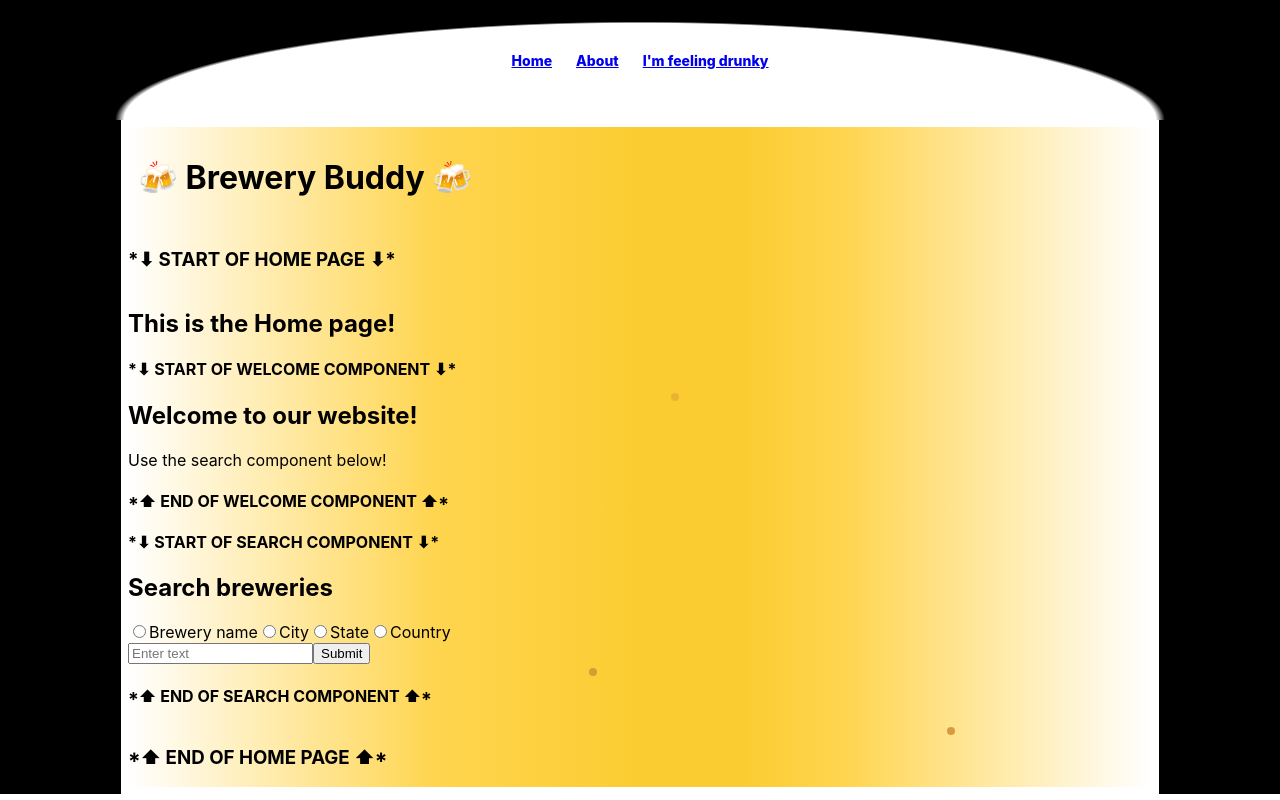
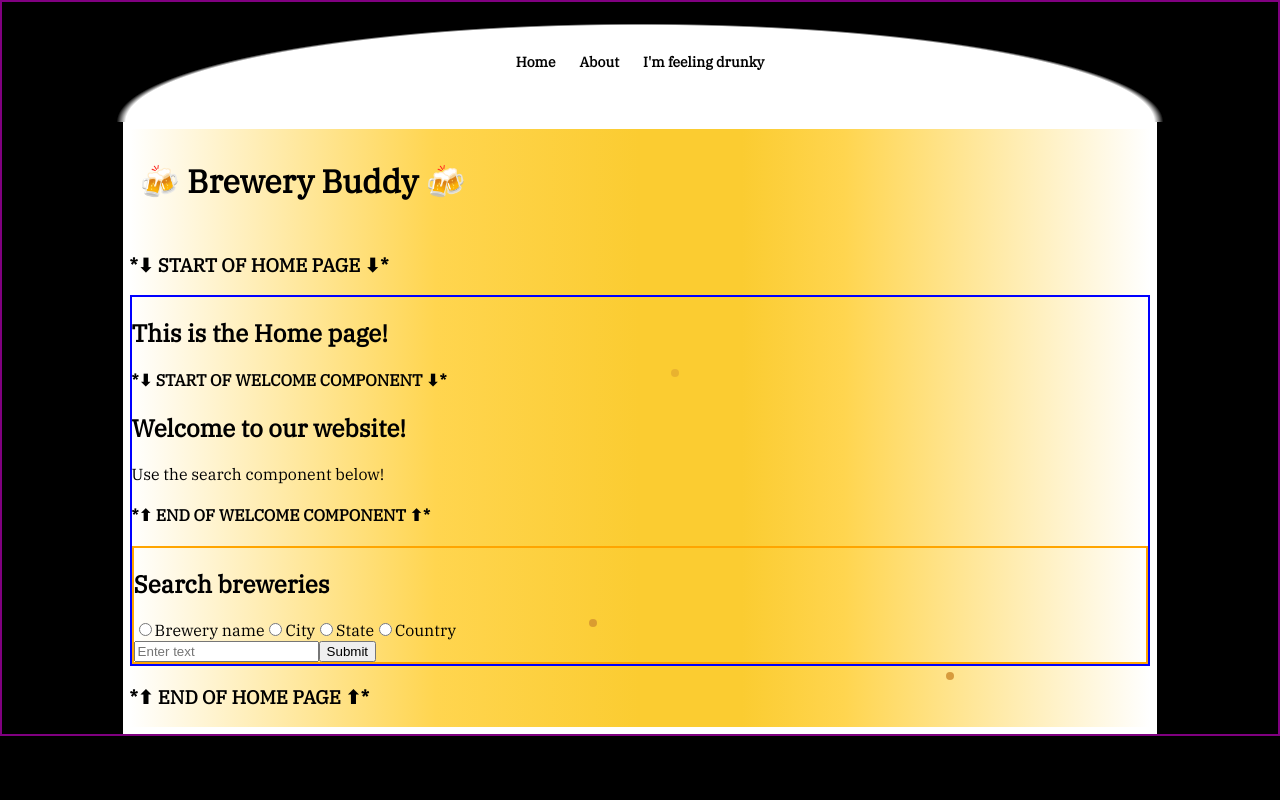
Before and after one commit to jordbort/project-2-brewery-app, a React (Create React App) app: page / in a window 1280 px wide. Built offline with nearby package versions, Linux system fonts and the light colour scheme.

Commit message:
Overhaul 1 - font, spacing, adding and renaming things semantically

```diff
--- a/src/App.css
+++ b/src/App.css
@@ -1,29 +1,38 @@
-@import url('https://fonts.googleapis.com/css2?family=IBM+Plex+Serif:wght@600&family=Special+Elite&display=swap');
+@import url('https://fonts.googleapis.com/css2?family=IBM+Plex+Serif:wght@400&family=Special+Elite&display=swap');
 
 /* Font for all general text on the site */
     /* font-family: 'IBM Plex Serif', serif; */
 /* Font for the brewery name & brewery-type */
     /* font-family: 'Special Elite', cursive; */
+body {
+    background-color: #000000;
+    font-family: 'IBM Plex Serif', serif;
+    /* position: relative; */
+    /* margin: 0; */
+    /* padding: 0; */
+}
 
 .App-container {
-    background-color: black;
+    /* background-color: black; */
     display: flex;
     flex-direction: column;
     align-items: center;
     height: 100%;
     z-index: 2;
 }
-.App {
+.beer-glass {
     background-image: linear-gradient(to right, white, #ffd54f 30%, #fbcc31 50%, #fbcc31 60%, #ffd54f 70%,white);
     display: flex;
     flex-flow: column;
     width: 80%;
+    margin: 0;
+    padding: 0;
     min-height: 80%;
     border: 7px solid white;
     position: relative;
 }
 .header-div {
-    z-index: 2;
+    /* z-index: 2; */
     padding: 10px;
 }
 .nav {
--- a/src/App.js
+++ b/src/App.js
@@ -20,9 +20,9 @@ function App() {
         <div>
             <Nav />
             <div className="App-container">
-                <div className="App">
+                <div className="beer-glass">
                     <div className="header-div">
-                    <h1>🍻 Brewery Buddy 🍻</h1>
+                        <h1>🍻 Brewery Buddy 🍻</h1>
                     </div>
                     <Routes>
                         <Route path='*' element={ <Home /> } />
--- a/src/Home.css
+++ b/src/Home.css
@@ -1,9 +1,9 @@
-* {
+/* * {
     border: 1px solid red;
     display: visible;
     margin: 0;
     padding: 0;
-}
+} */
 a {
     color: black;
     text-decoration: none;
@@ -24,16 +24,50 @@ a:active {
     color: black;
     text-decoration: none;
 } */
+body {
+    /* background-color: black; */
+    /* background-image: linear-gradient(to right, white, #ffd54f 30%, #fbcc31 50%, #fbcc31 60%, #ffd54f 70%,white); */
+    /* background-repeat: no-repeat; */
+    border: 2px solid purple;
+    /* margin: 0; */
+    /* padding: 0; */
+    /* position: relative; */
+    /* display: flex; */
+    /* flex-direction: column; */
+    /* justify-content: center; */
+}
 .home {
-    height: 65vh;
+    border: 2px solid blue;
+    height: 100%;
+}
+.search {
+    border: 2px solid orange;
+    display: flex;
+    flex-direction: column;
+    justify-content: space-between;
+}
+.search-controls {
+    border: 2px solid white;
+    width: 80%;
+}
+.all-search-components-container {
+    border: 2px solid green;
+    display: flex;
+    flex-direction: column;
+    align-items: center;
 }
 .all-search-results-box {
-    align-content: center;
+    border: 2px solid pink;
+    /* display: flex; */
+    /* justify-content: space-between; */
+    /* align-items: center; */
+    width: 80%;
 }
 .all-search-results-box {
     display: visible;
 }
 .search-result-container {
+    position: relative;
     display: flex;
     justify-content: space-between;
     width: 100%;
@@ -44,14 +78,15 @@ a:active {
 }
 .search-result-info {
     position: absolute;
-    width: 50%;
+    left: 0;
+    right: 66%;
     /* padding: 10px 0 10px 0; */
     border-radius: 10px;
     /* margin: 10px 0 10px 0; */
     background-color: #f9e08e;
 }
 .search-result-info:hover {
-    width: 100%;
+    right: 0;
     transition: 100ms linear;
 }
 .search-result-info > ul > li {
@@ -71,7 +106,8 @@ a:active {
     display: visible;
 }
 .brewpub {
-    background-color: #f9e08e;
+    /* background-color: #f9e08e; */
+    background-color: pink;
     display: visible;
 }
 .contract {
@@ -90,3 +126,9 @@ a:active {
     background-color: red;
     display: visible;
 }
+.map-icon-black {
+    color: #000000;
+}
+.map-icon-gray {
+    color: #999999;
+}
--- a/src/components/Search.js
+++ b/src/components/Search.js
@@ -1,7 +1,7 @@
 const Search = (props) => {
     return (
         <div className="search">
-            <h4>*⬇ START OF SEARCH COMPONENT ⬇*</h4>
+            {/* <h4>*⬇ START OF SEARCH COMPONENT ⬇*</h4> */}
             <h2>Search breweries</h2>
             <form onSubmit={props.submitClick}>
                 <div className="search-radio-buttons">
@@ -17,7 +17,7 @@ const Search = (props) => {
                 />
                 <button type="submit">Submit</button>
             </form>
-            <h4>*⬆ END OF SEARCH COMPONENT ⬆*</h4>
+            {/* <h4>*⬆ END OF SEARCH COMPONENT ⬆*</h4> */}
         </div>
     )
 }
--- a/src/components/SearchResults.js
+++ b/src/components/SearchResults.js
@@ -77,7 +77,7 @@ const SearchResults = (props) => {
         return (
             <>
                 <h4>*⬇ START OF SEARCH RESULTS PAGE ⬇*</h4>
-                <div className="all-search-results-container">
+                <div className="all-search-components-container">
 
                     {/* Search Controls */}
                     <div className="search-controls">
@@ -131,13 +131,11 @@ const SearchResults = (props) => {
                                                         {brewery.address_3 ? <li>{brewery.address_3}</li> : null}
                                                         {brewery.city && brewery.postal_code ? <li>{brewery.city ? brewery.city : null}{brewery.state ? `, ${brewery.state}` : null} {brewery.postal_code ? brewery.postal_code : null}</li> : null}
                                                         {brewery.county_province && brewery.country !== "United States" ? <li>{brewery.county_province ? `${brewery.county_province}, ` : null}{brewery.country !== "United States" ? brewery.country : null}</li> : null}
-                                                        {/* {brewery.phone && brewery.country !== "United States"? <li>Phone: {brewery.phone}</li> : null} */}
                                                         {/* {brewery.phone && brewery.phone.length === 10 && brewery.country === "United States" ? <li>Phone: ({brewery.phone[0]}{brewery.phone[1]}{brewery.phone[2]}) {brewery.phone[3]}{brewery.phone[4]}{brewery.phone[5]}-{brewery.phone[6]}{brewery.phone[7]}{brewery.phone[8]}{brewery.phone[9]}</li> : brewery.phone} */}
-                                                        {/* {brewery.website_url ? <li>{brewery.website_url}</li> : null} */}
                                                     </ul>
                                                 </div>{/* outside */}
                                             </Link>
-                                                    <div className="map-icon">{brewery.longitude && brewery.latitude ?  <FontAwesomeIcon icon="fa-solid fa-map-location-dot" size="5x" /> : "(No map available)"}</div>
+                                                    {brewery.longitude && brewery.latitude ?  <div className="map-icon-black"><FontAwesomeIcon icon="fa-solid fa-map-location-dot" size="5x" /></div> : <div className="map-icon-gray"><FontAwesomeIcon icon="fa-solid fa-map-location-dot" size="5x" /></div>}
                                                     <div className="brewery-type-text">{brewery.brewery_type ? brewery.brewery_type : null}</div>{/* inside */}
                                         </div>
                                     )
@@ -145,11 +143,11 @@ const SearchResults = (props) => {
                             </ol>
                         )}
                     </div>
-                </div>
                     {Number(pageNumber) === 1 ? <button>Prev Page</button> : <button onClick={handlePrevPageClick}>Prev Page</button>}
                     {Number(results.length) < Number(perPage) ? <button>Next Page</button> : <button onClick={handleNextPageClick}>Next Page</button>} {/* For development/debugging */}
                     <span> Page {pageNumber}, sorting by {sortMethod} first, {sortDirection === "asc" ? "123→ABC" : "ZYX→321"}, items on the page: {results.length}</span> {/* For development/debugging */}
-                <h4>*⬆ END OF SEARCH RESULTS PAGE ⬆*</h4>
+                    <h4>*⬆ END OF SEARCH RESULTS PAGE ⬆*</h4>
+                </div>
             </>
         )
     }
--- a/src/pages/Home.js
+++ b/src/pages/Home.js
@@ -3,7 +3,7 @@ import { useState } from "react"
 import Search from "../components/Search"
 import Welcome from "../components/Welcome"
 import SearchResults from "../components/SearchResults"
-// import "../Home.css"
+import "../Home.css"
 
 const Home = (props) => {
     const initialState = {
```
